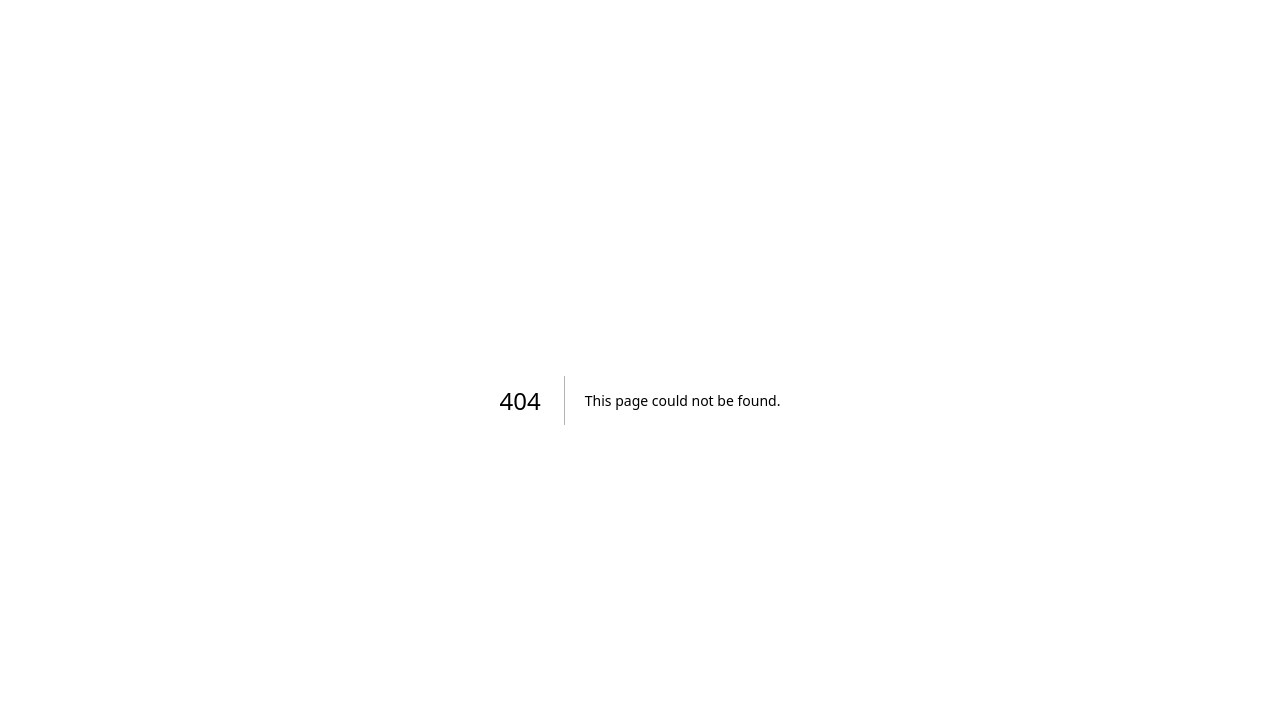
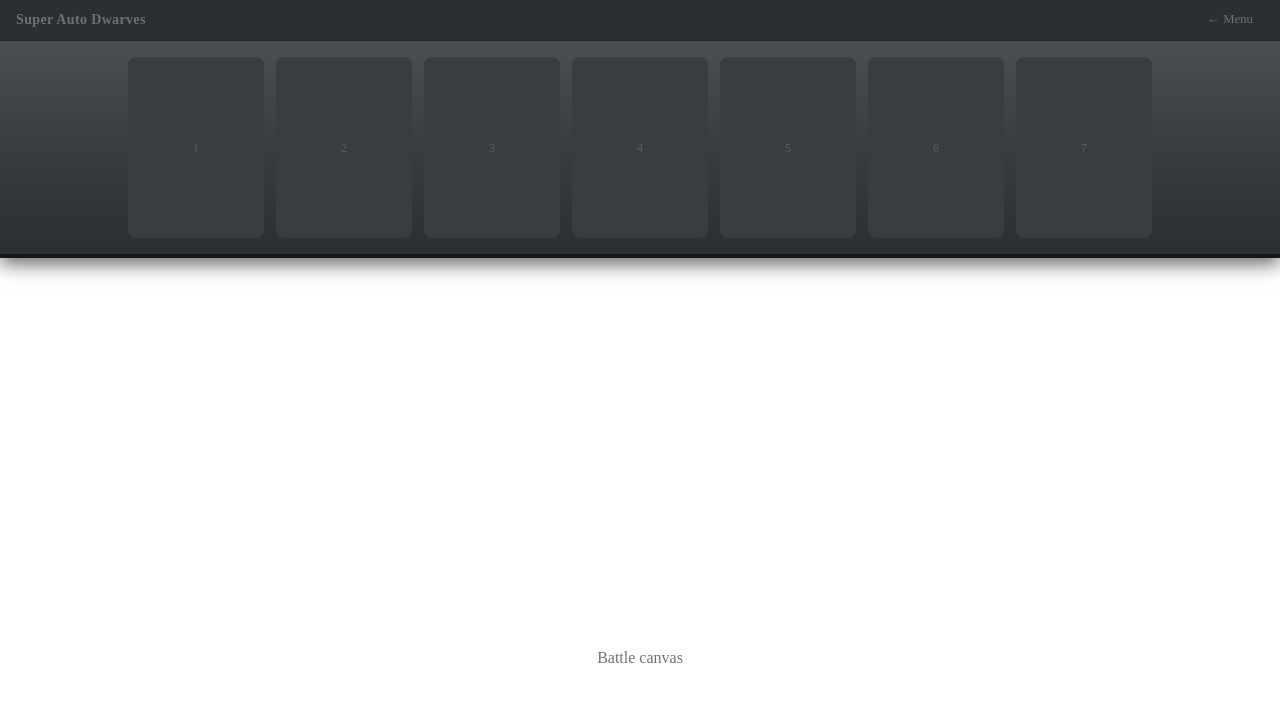
Before and after one commit to Mosniff/super-auto-dwarves-next, a Next.js app: page /play in a window 1280 px wide. Before the commit this address had no page. Shown: the top 702 px of the page. Built offline with nearby package versions, Linux system fonts and the light colour scheme.

Commit message:
Add layout and roster chrome

```diff
--- /dev/null
+++ b/src/app/(game)/layout.tsx
@@ -0,0 +1,14 @@
+import { GameHeader } from "@/components/game/GameHeader";
+
+export default function GameLayout({
+  children,
+}: {
+  children: React.ReactNode;
+}) {
+  return (
+    <div className="flex min-h-screen flex-col">
+      <GameHeader />
+      <div className="flex-1">{children}</div>
+    </div>
+  );
+}
--- /dev/null
+++ b/src/app/(game)/play/page.tsx
@@ -0,0 +1,12 @@
+import Link from "next/link";
+import { Button } from "@/components/ui/button";
+
+export default function PlayPage() {
+  return (
+    <main className="flex min-h-screen flex-col p-6">
+      <section className="flex flex-1 items-center justify-center">
+        <p className="text-muted-foreground">Battle canvas</p>
+      </section>
+    </main>
+  );
+}
--- a/src/app/globals.css
+++ b/src/app/globals.css
@@ -46,6 +46,19 @@
   --radius-2xl: calc(var(--radius) * 1.8);
   --radius-3xl: calc(var(--radius) * 2.2);
   --radius-4xl: calc(var(--radius) * 2.6);
+
+  /* ── Slate / basalt (dark stone) ─────────────────── */
+  --color-marble-50: #6b7177; /* lightest lit edge / highlight */
+  --color-marble-100: #4a4f54; /* slab top face */
+  --color-marble-200: #393d42; /* slab mid / slot surface */
+  --color-marble-300: #2b2e32; /* slab base / shadowed face */
+  --color-marble-400: #1c1e21; /* deepest lines, veining shadow */
+
+  /* ── Iron / steel (accent) ───────────────────────── */
+  --color-iron-300: #9aa0a6; /* light steel — use for visible trim */
+  --color-iron-500: #5c636b; /* primary iron */
+  --color-iron-700: #3a4046; /* dark iron */
+  --color-iron-900: #15181b; /* near-black iron, deepest */
 }
 
 :root {
@@ -81,6 +94,21 @@
   --sidebar-accent-foreground: oklch(0.205 0 0);
   --sidebar-border: oklch(0.922 0 0);
   --sidebar-ring: oklch(0.708 0 0);
+
+  /* ── Carved-recess recipe (for slots) ─────────────
+     Dark stone: deep black shadow top-left for the gouged depth,
+     subtle cool highlight bottom-right as the lit lower lip. */
+  --shadow-recess:
+    inset 3px 3px 7px rgba(0, 0, 0, 0.75),
+    inset -2px -2px 4px rgba(255, 255, 255, 0.08),
+    inset 0 0 14px rgba(0, 0, 0, 0.5);
+
+  /* ── Slab elevation: thick mass sitting forward ──── */
+  --shadow-slab:
+    0 6px 18px rgba(0, 0, 0, 0.6), inset 0 1px 0 rgba(255, 255, 255, 0.1);
+
+  /* ── Wrought-iron bottom edge ────────────────────── */
+  --slab-base-border: 4px solid var(--color-iron-900);
 }
 
 .dark {
--- /dev/null
+++ b/src/components/game/GameHeader.tsx
@@ -0,0 +1,33 @@
+import Link from "next/link";
+import { Button } from "@/components/ui/button";
+import { RosterSlab } from "./RosterSlab";
+
+export function GameHeader() {
+  return (
+    <header
+      className="w-full"
+      style={{
+        boxShadow: "var(--shadow-slab)",
+        borderBottom: "var(--slab-base-border)",
+      }}
+    >
+      {/* ── Utility strip ─────────────────────────────── */}
+      <div className="flex items-center justify-between border-b border-iron-900/40 bg-marble-300 px-4 py-1.5">
+        <span className="text-sm font-semibold tracking-wide text-marble-50">
+          Super Auto Dwarves
+        </span>
+        <Button
+          variant="ghost"
+          size="sm"
+          asChild
+          className="text-marble-50 hover:bg-marble-200 hover:text-white"
+        >
+          <Link href="/">← Menu</Link>
+        </Button>
+      </div>
+
+      {/* ── Roster ────────────────────────────────────── */}
+      <RosterSlab />
+    </header>
+  );
+}
--- /dev/null
+++ b/src/components/game/RosterSlab.tsx
@@ -0,0 +1,15 @@
+import { RosterSlot } from "./RosterSlot";
+
+const SLOT_COUNT = 7;
+
+export function RosterSlab() {
+  return (
+    <div className="w-full bg-linear-to-b from-marble-100 via-marble-200 to-marble-300 px-5 py-4">
+      <div className="mx-auto grid max-w-5xl grid-cols-7 gap-3">
+        {Array.from({ length: SLOT_COUNT }).map((_, i) => (
+          <RosterSlot key={i} index={i} />
+        ))}
+      </div>
+    </div>
+  );
+}
--- /dev/null
+++ b/src/components/game/RosterSlot.tsx
@@ -0,0 +1,13 @@
+interface RosterSlotProps {
+  index: number;
+}
+
+export function RosterSlot({ index }: RosterSlotProps) {
+  return (
+    <div className="relative flex aspect-3/4 items-center justify-center rounded-md bg-marble-200">
+      <span className="select-none text-xs font-medium text-stone-500/60">
+        {index + 1}
+      </span>
+    </div>
+  );
+}
```
